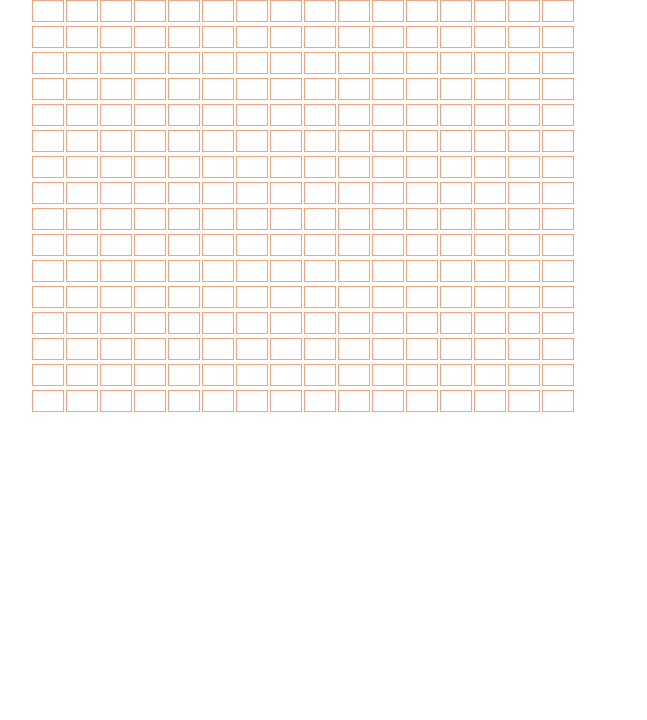
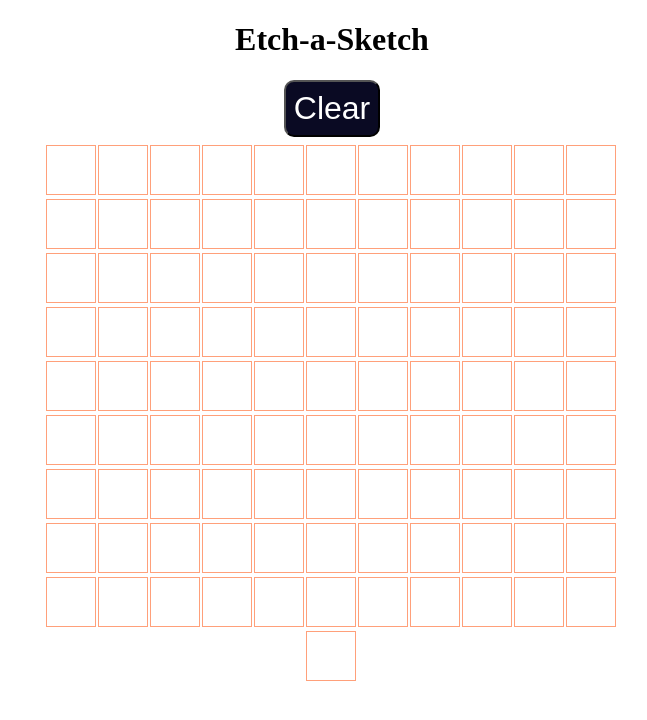
Before and after one commit to kafui4k/etch-a-sketch, a plain HTML site: page index.html in a window 1280 px wide. Shown: the whole page, without its empty margins (308-955 px from the left). Drawn offline with Linux system fonts and the light colour scheme.

Commit message:
Enable mouse over effect and creating new grid

```diff
--- a/etchscript.js
+++ b/etchscript.js
@@ -1,30 +1,51 @@
 // some CONSTANTS to work with
 const container = document.getElementById("container");
-let rows = document.getElementsByClassName("row");
-let cells = document.getElementsByClassName("cell");
+const clearButton = document.querySelector(".cleargrid");
+const DEFAULT_GRID_SIZE = 10;
 
-function createGrid() {
-    makeRows(16);
-    makeColumns(16);
-}
+let newGridSize;
+let color = "black";
 
-// to create Rows
-function makeRows(rowNum) {
-    for (r = 0; r < rowNum; r++) {
-        let row = document.createElement("div");
-        container.appendChild(row).className = "row";
+// generate defaultGrid
+function makeGrid(gridSize) {
+    let totalGridArea = gridSize * gridSize;
+
+    for (let i = 0; i < totalGridArea; i++) {
+        let cellGrid = document.createElement("div");
+        // div.classList.add('cell');
+
+        // mouseover effect
+        cellGrid.addEventListener("mouseover", function(e) {
+            e.target.style.backgroundColor = color
+        })
+
+        container.appendChild(cellGrid).className = "cell";
     }
 }
 
-// to create Columns
-function makeColumns(cellNum) {
-    for (i = 0; i < rows.length; i++) {
-        for (j = 0; j < cellNum; j++) {
-            let newCell = document.createElement("div");
-            rows[j].appendChild(newCell).className = "cell";
-        }
-    }
+// clear grid
+function clearGrid() {
+    let gridItems = container.querySelectorAll("div");
+
+    gridItems.forEach(gridItem => gridItem.style.backgroundColor = "#fff")
+
+    newGridSize = Number(prompt(`Enter Grid Size\nInput max of 1 - 99 only.`));
+
+    gridSize(newGridSize);
 }
 
+// generate new Grid window
+function gridSize(newGridSize) {
+    let gridItems = container.querySelectorAll("div");
+
+    gridItems.forEach(gridItem => gridItem.remove());
+
+    // create the new grid
+    makeGrid(newGridSize);
+}
+
+// Event Listeners
+clearButton.addEventListener("click", clearGrid);
+
 // create Grid on function call
-createGrid();
+makeGrid(DEFAULT_GRID_SIZE);
--- a/index.html
+++ b/index.html
@@ -8,7 +8,14 @@
     <link rel="stylesheet" href="./style.css">
 </head>
 <body>
-    <div id="container"></div>
+    <div class="flex-container">
+        <h1>Etch-a-Sketch</h1>
+        <div class="button-group">
+            <button class="cleargrid" type="button">Clear</button>
+        </div>
+        <div class="clear"></div>
+        <div id="container"></div>
+    </div>
 
 
     <script type="text/javascript" src="./etchscript.js"></script>
--- a/style.css
+++ b/style.css
@@ -3,19 +3,28 @@ body {
     padding: 0;
 }
 
-#container {
+.flex-container {
     margin: 0 auto;
     max-width: 600px;
+    text-align: center;
 }
 
-/* .row {
-    border: 1px solid black;
-} */
+#container {
+    padding: 8px;
+    grid-gap: 1em;
+}
 
 .cell {
     border: 1px solid lightsalmon;
-    min-width: 30px;
-    min-height: 20px;
+    padding: 1.5em;
     display: inline-block;
     margin-right: 2px;
 }
+
+.cleargrid {
+    font-size: 32px;
+    padding: 8px;
+    border-radius: 10px;
+    background-color:#0a0a23;
+    color: white;
+}
```
